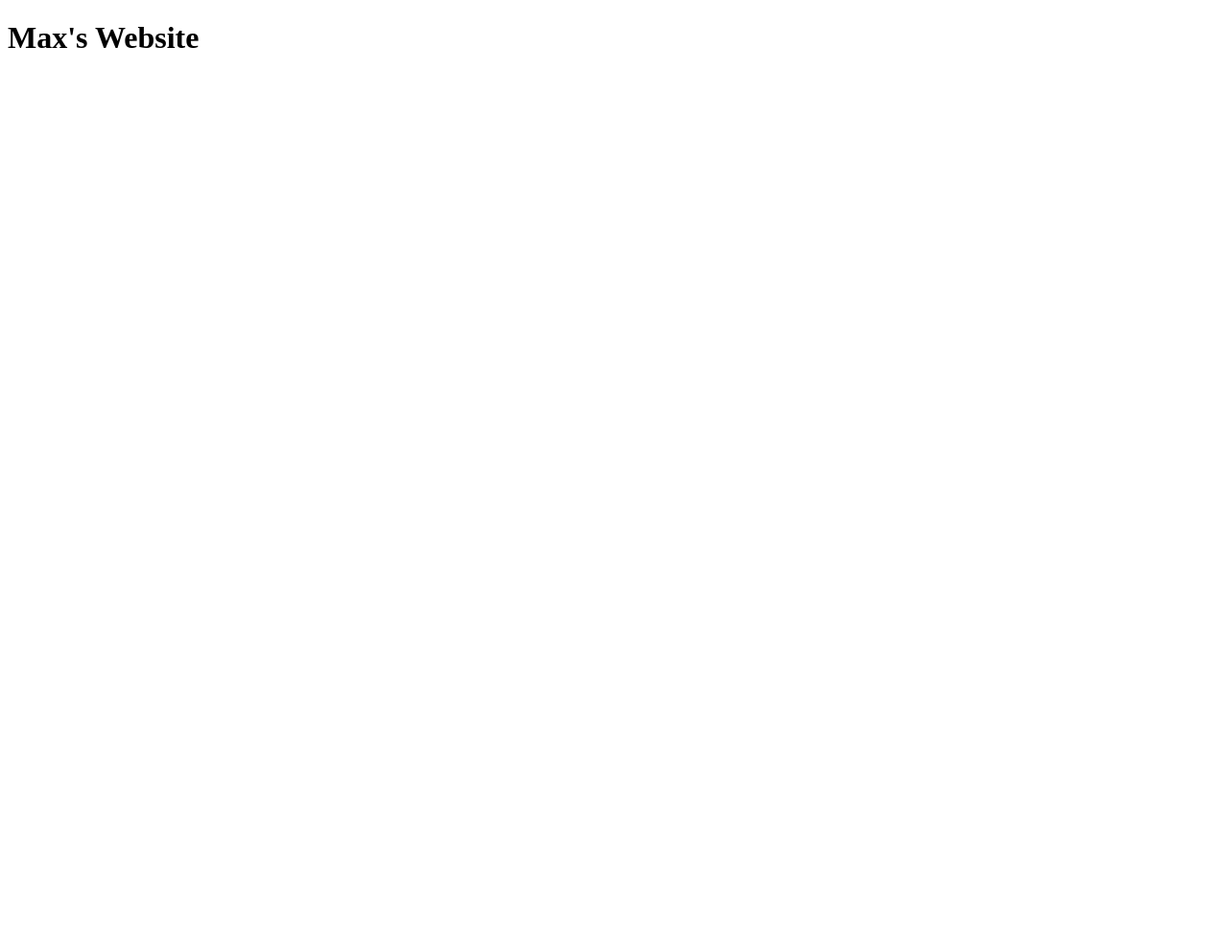
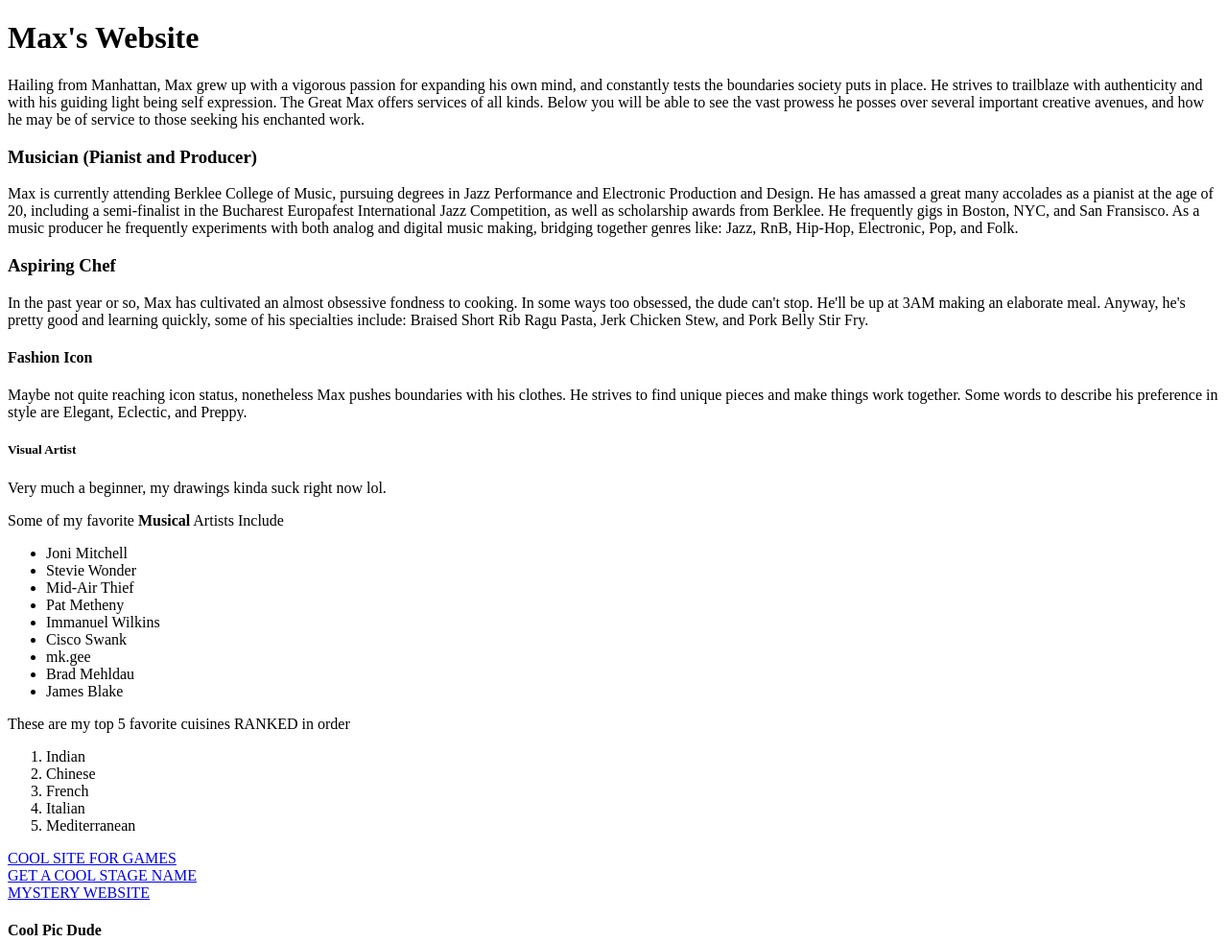
Before and after one commit to Maxaloo/intro-to-programming-web, a plain HTML site: page index.html in a window 1280 px wide. Shown: the top 982 px of the page at 96% size. Before the commit the page ends 800 px from the top, so only its background shows below. Drawn offline with Linux system fonts and the light colour scheme.

Commit message:
Max's Website Day 1

```diff
--- a/index.html
+++ b/index.html
@@ -7,5 +7,43 @@
 </head>
 <body>
 <h1> Max's Website </h1>
+<p> Hailing from Manhattan, Max grew up with a vigorous passion for expanding his own mind, and constantly tests the boundaries society puts in place. He strives to trailblaze with authenticity and with his guiding light being self expression. The Great Max offers services of all kinds. Below you will be able to see the vast prowess he posses over several important creative avenues, and how he may be of service to those seeking his enchanted work.</p>
+<h3> Musician (Pianist and Producer) </h3>
+<p> Max is currently attending Berklee College of Music, pursuing degrees in Jazz Performance and Electronic Production and Design. He has amassed a great many accolades as a pianist at the age of 20, including a semi-finalist in the Bucharest Europafest International Jazz Competition, as well as scholarship awards from Berklee. He frequently gigs in Boston, NYC, and San Fransisco. As a music producer he frequently experiments with both analog and digital music making, bridging together genres like: Jazz, RnB, Hip-Hop, Electronic, Pop, and Folk. </p>
+<h3> Aspiring Chef </h3>
+<p> In the past year or so, Max has cultivated an almost obsessive fondness to cooking. In some ways too obsessed, the dude can't stop. He'll be up at 3AM making an elaborate meal. Anyway, he's pretty good and learning quickly, some of his specialties include: Braised Short Rib Ragu Pasta, Jerk Chicken Stew, and Pork Belly Stir Fry. </p>
+<h4> Fashion Icon </h4>
+<p> Maybe not quite reaching icon status, nonetheless Max pushes boundaries with his clothes. He strives to find unique pieces and make things work together. Some words to describe his preference in style are Elegant, Eclectic, and Preppy. </p>
+<h5> Visual Artist </h5>
+<p> Very much a beginner, my drawings kinda suck right now lol. </p>
+<p> Some of my favorite <b>Musical</b> Artists Include </p>
+<ul>
+<li> Joni Mitchell </li>
+<li> Stevie Wonder </li>
+<li> Mid-Air Thief </li>
+<li> Pat Metheny </li>
+<li> Immanuel Wilkins </li>
+<li> Cisco Swank </li>
+<li> mk.gee </li>
+<li> Brad Mehldau </li>
+<li> James Blake </li>
+</ul>
+<p> These are my top 5 favorite cuisines RANKED in order</p>
+<ol>
+    <li> Indian </li>
+    <li> Chinese </li>
+    <li> French </li>
+    <li> Italian </li>
+    <li> Mediterranean </li>
+</ol>
+    <a href="https://www.coolmathgames.com/"> COOL SITE FOR GAMES </a> <br>
+    <a href="https://wutang-name-generator.com/"> GET A COOL STAGE NAME </a> <br>
+    <a href="https://pictureofacorndog.epizy.com/main.html?i=1"> MYSTERY WEBSITE </a> <br>
+
+<h4> Cool Pic Dude </h4>
+
+<img src="assets/IMG_4316.jpeg" alt="Me" width="300" height="300">
+<h2> Click this for surprises</h2>
+    <a href="surprise.html">Surprise </a>
 </body>
 </html>
```
Also changed, not shown: surprise.html (added, +11 -0 lines), 2 other files.
